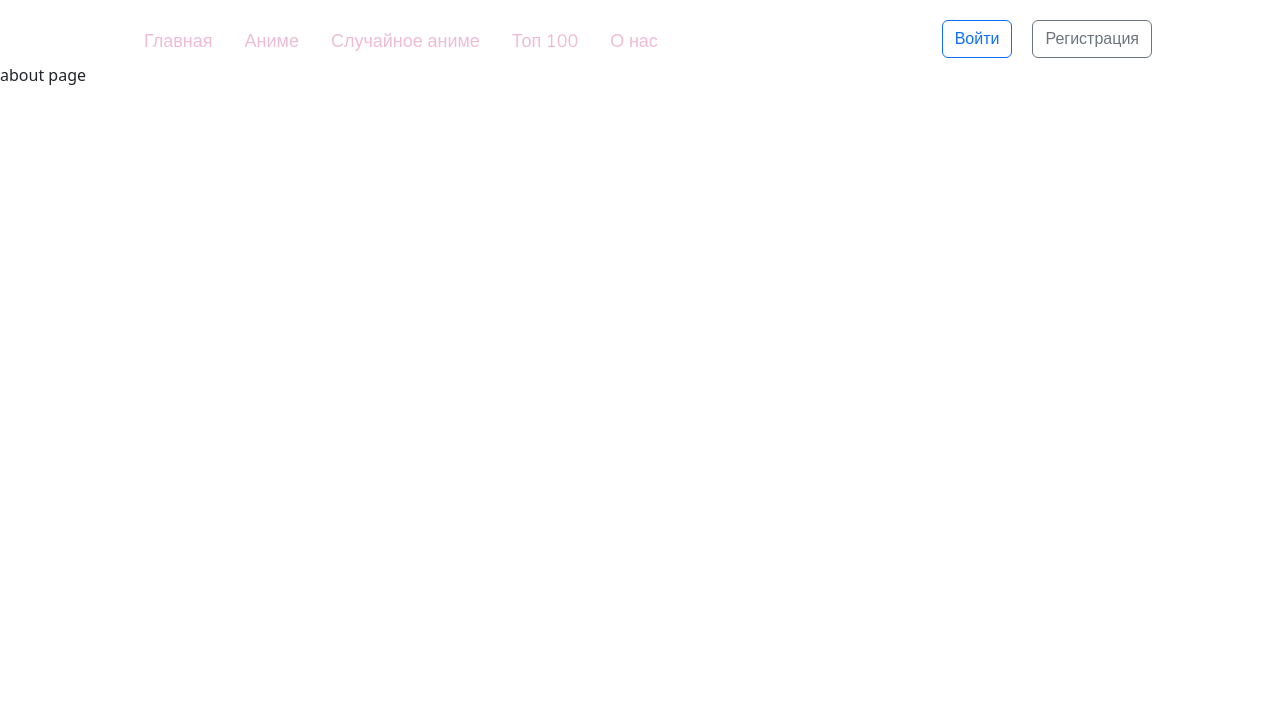
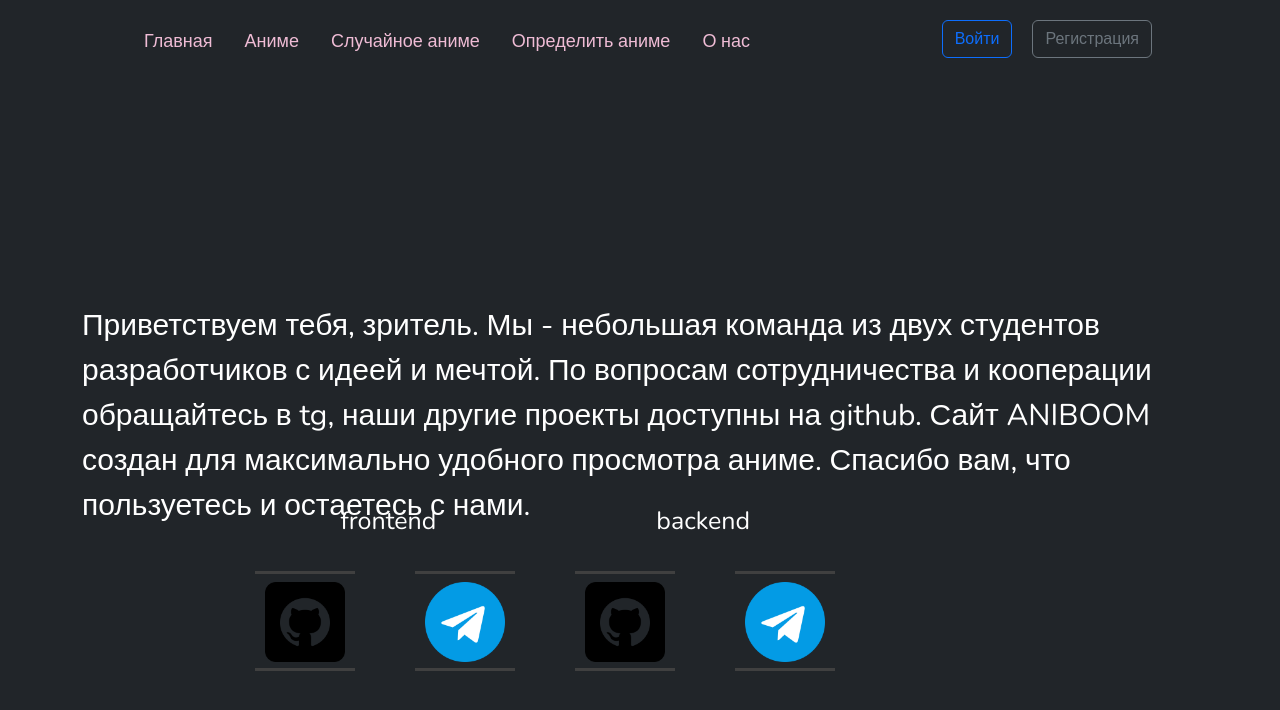
Before and after one commit to LisovskiyIvan/anime-website, a Nuxt app: page /about in a window 1280 px wide. Shown: the top 710 px of the page. Built offline with nearby package versions, Linux system fonts and the light colour scheme; a web font is replaced by a local one.

Commit message:
about page done, started filters

```diff
--- a/components/Carousel.vue
+++ b/components/Carousel.vue
@@ -25,7 +25,7 @@
                             <img class="img" :src="item.images.jpg.large_image_url" alt="">
                         </div>
                         <h4>{{ item.title }}</h4>
-                        <p>{{ item.synopsis }}</p>
+                        <p class="text">{{ item.synopsis }}</p>
                     </div>
 
                 </SwiperSlide>
@@ -39,11 +39,8 @@ import { Swiper, SwiperSlide } from 'swiper/vue';
 import { Autoplay, Pagination } from 'swiper/modules'
 import 'swiper/css';
 
-const param: String = 'filter=upcoming'
 const { data: animes } = await useFetch('https://api.jikan.moe/v4/top/anime?filter=upcoming&limit=10')
 const anime: any[] = (animes.value as any).data
-
-console.log(anime)
 
 
 const swiperText = ref([
@@ -97,4 +94,9 @@ h4,
 p {
     margin: 10px;
 }
+.text {
+    overflow: hidden;
+    white-space: wrap;
+    text-overflow: ellipsis;
+}
 </style>
--- /dev/null
+++ b/components/Filters.vue
@@ -0,0 +1,20 @@
+<template>
+    <div class="filters card textFont">
+        Here will besome filters
+    </div>
+</template>
+
+<style scoped>
+.filters {
+    height: fit-content;
+    max-height: 800px;
+    width: 25%;
+    max-width: 500px;
+    margin-right: 5%;
+    position: sticky;
+    top: 20px;
+}
+.new {
+    padding: 10px;
+}
+</style>
--- a/components/Navigation.vue
+++ b/components/Navigation.vue
@@ -29,8 +29,8 @@ const routes = [
     name: 'Случайное аниме'
   },
   {
-    path: '/top',
-    name: 'Топ 100'
+    path: '/discover',
+    name: 'Определить аниме'
   },
   {
     path: '/about',
--- a/components/News.vue
+++ b/components/News.vue
@@ -9,7 +9,7 @@
             <p>Lorem ipsum dolor sit amet consectetur adipisicing elit. Cum, sint? Lorem ipsum dolor sit amet consectetur adipisicing elit. Voluptates, voluptatibus. <a href="">читать далее..</a></p>
         </div>
         <div class="new">
-            <h3 class="heading headingFont">Бэкенд для сайта никто не пишет</h3>
+            <h3 class="heading headingFont">АРТЕМ ПИШЫТ БЕКНД</h3>
             <p>Lorem ipsum dolor sit amet consectetur adipisicing elit. Cum, sint? Lorem ipsum dolor sit amet consectetur adipisicing elit. Voluptates, voluptatibus. <a href="">читать далее..</a></p>
         </div><div class="new">
             <h3 class="heading headingFont">Тогда я сам напишу</h3>
--- a/pages/about.vue
+++ b/pages/about.vue
@@ -1,6 +1,215 @@
 <template>
-    <Navigation />
-    <div>
-        about page
+    <div class="aboutView textFont bg-dark">
+        <Navigation />
+        <div class="container">
+            <p>Приветствуем тебя, зритель. Мы - небольшая команда из двух студентов разработчиков с идеей и мечтой. По
+                вопросам сотрудничества и кооперации обращайтесь в tg, наши другие проекты доступны на github. Сайт ANIBOOM
+                создан для максимально удобного просмотра аниме. Спасибо вам, что пользуетесь и остаетесь с нами.</p>
+        </div>
+        <div class="footer">
+            <div class="links">
+                <div class="headings">
+                    <div class="frontend">frontend</div>
+                    <div class="backend">backend</div>
+                </div>
+                <ul>
+                    <li>
+                        <NuxtLink target="_blank" class="facebook" to="https://github.com/LisovskiyIvan">
+                            <span></span>
+                            <span></span>
+                            <span></span>
+                            <span></span>
+                            <i class="fa fa-facebook" aria-hidden="true"><img src="github.png" alt=""></i>
+                        </NuxtLink>
+                    </li>
+                    <li>
+                        <NuxtLink target="_blank" class="twitter" to="https://t.me/daymewannabe">
+                            <span></span>
+                            <span></span>
+                            <span></span>
+                            <span></span>
+                            <i class="fa fa-twitter" aria-hidden="true"><img src="telegram.png" alt=""></i>
+                        </NuxtLink>
+                    </li>
+                    <li>
+                        <NuxtLink target="_blank" class="instagram" to="https://github.com/suzumeGO">
+                            <span></span>
+                            <span></span>
+                            <span></span>
+                            <span></span>
+                            <i class="fa fa-instagram" aria-hidden="true"><img src="github.png" alt=""></i>
+                        </NuxtLink>
+                    </li>
+                    <li>
+                        <NuxtLink target="_blank" class="google" to="https://t.me/suzuuuya">
+                            <span></span>
+                            <span></span>
+                            <span></span>
+                            <span></span>
+                            <i class="fa fa-google-plus" aria-hidden="true"><img src="telegram.png" alt=""></i>
+                        </NuxtLink>
+                    </li>
+                </ul>
+            </div>
+        </div>
     </div>
 </template>
+
+<style scoped>
+.aboutView {
+    height: 100vh;
+    width: 100%;
+}
+
+.container {
+    font-size: 30px;
+    color: white;
+    display: flex;
+    justify-content: center;
+    margin-top: 30vh;
+}
+
+.footer {
+    color: white;
+    position: absolute;
+    bottom: 20%;
+    right: 50%;
+}
+.headings {
+    display: flex;
+}
+.frontend {
+    right: 110px;
+}
+.backend {
+    left: 110px;
+}
+.backend, .frontend {
+    position: relative;
+    font-size: 25px;
+    bottom: 100px;
+}
+img {
+    width: 80px;
+    position: relative;
+    top: -3%;
+}
+ul {
+  position:absolute;
+  top:50%;
+  left:50%;
+  transform:translate(-50%,-50%);
+  margin:0;
+  padding:0;
+  display:flex;
+}
+ul li {
+  list-style:none;
+}
+ul li a {
+  display:block;
+  position:relative;
+  width:100px;
+  height:100px;
+  line-height:100px;
+  font-size:40px;
+  text-align:center;
+  text-decoration:none;
+  color:#404040;
+  margin: 0 30px;
+  transition:.5s;
+}
+ul li a span {
+  position:absolute;
+  transition: transform .5s;
+}
+ul li a span:nth-child(1),
+ul li a span:nth-child(3){
+  width:100%;
+  height:3px;
+  background:#404040;
+}
+ul li a span:nth-child(1) {
+  top:0;
+  left:0;
+  transform-origin: right;
+}
+ul li a:hover span:nth-child(1) {
+  transform: scaleX(0);
+  transform-origin: left;
+  transition:transform .5s;
+}
+
+ul li a span:nth-child(3) {
+  bottom:0;
+  left:0;
+  transform-origin: left;
+}
+ul li a:hover span:nth-child(3) {
+  transform: scaleX(0);
+  transform-origin: right;
+  transition:transform .5s;
+}
+
+ul li a span:nth-child(2),
+ul li a span:nth-child(4){
+  width:3px;
+  height:100%;
+  background:#404040;
+}
+ul li a span:nth-child(2) {
+  top:0;
+  left:0;
+  transform:scale(0);
+  transform-origin: bottom;
+}
+ul li a:hover span:nth-child(2) {
+  transform: scale(1);
+  transform-origin: top;
+  transition:transform .5s;
+}
+ul li a span:nth-child(4) {
+  top:0;
+  right:0;
+  transform:scale(0);
+  transform-origin: top;
+}
+ul li a:hover span:nth-child(4) {
+  transform: scale(1);
+  transform-origin: bottom;
+  transition:transform .5s;
+}
+
+.facebook:hover {
+  color: #3b5998;
+}
+.facebook:hover span {
+  background: #3b5998;
+}
+.twitter:hover {
+  color: #1da1f2;
+}
+.twitter:hover span {
+  background: #1da1f2;
+}
+.instagram:hover {
+  color: #c32aa3;
+}
+.instagram:hover span {
+  background: #c32aa3;
+}
+.google:hover {
+  color: #dd4b39;
+}
+.google:hover span {
+  background: #dd4b39;
+}
+ul li a .twitter {
+  color: #1da1f2;
+}
+ul li a:hover:nth-child(3) {
+  color: #c32aa3;
+}
+ul li a:hover:nth-child(4) {
+  color: #dd4b39;
+}</style>
--- a/pages/anime.vue
+++ b/pages/anime.vue
@@ -4,13 +4,21 @@
             <Navigation />
         </div>
         <div class="main-content bg-rose">
-            <h1 class="headingFont heading">Топ 100 аниме</h1>
+            <h1 class="headingFont heading">Аниме</h1>
             <div class="flex">
-                <AnimeCardContainer />
+                <AnimeCardContainer :queryParam="queryParam"/>
+                <Filters />
             </div>
         </div>
     </div>
 </template>
+
+<script setup lang="ts">
+ const queryParam: Object = {
+    filter: 'bypopularity',
+    limit: 25
+ }
+</script>
 
 <style scoped>
 .wrap {
--- a/pages/top.vue
+++ b/pages/discover.vue
@@ -1,6 +1,6 @@
 <template>
     <Navigation />
     <div>
-        top 100 page
+        discover anime by screenshot page
     </div>
 </template>
--- a/pages/index.vue
+++ b/pages/index.vue
@@ -6,7 +6,6 @@
                 ANIBOOM
 
             </div>
-            <button>Fetch</button>
         </div>
         <div class="paragraph bg-rose">
             <div class="textContainer">
@@ -27,7 +26,7 @@
     <div class="wrapThirdPage bg-rose">
         <h1 class="dark headingFont">Последние аниме</h1>
         <div class="flex">
-            <AnimeCardContainer />
+            <AnimeCardContainer :queryParam="queryParam"/>
             <News />
         </div>
     </div>
@@ -36,9 +35,11 @@
     </div>
 </template>
 
-<script setup >
-
-
+<script setup lang="ts">
+const queryParam: Object = {
+    filter: 'airing',
+    limit: 10
+ }
 </script>
 
 <style scoped>
```
Also changed, not shown: components/AnimeCardContainer.vue (+30 -12 lines), public/github.png (added), public/telegram.png (added).
